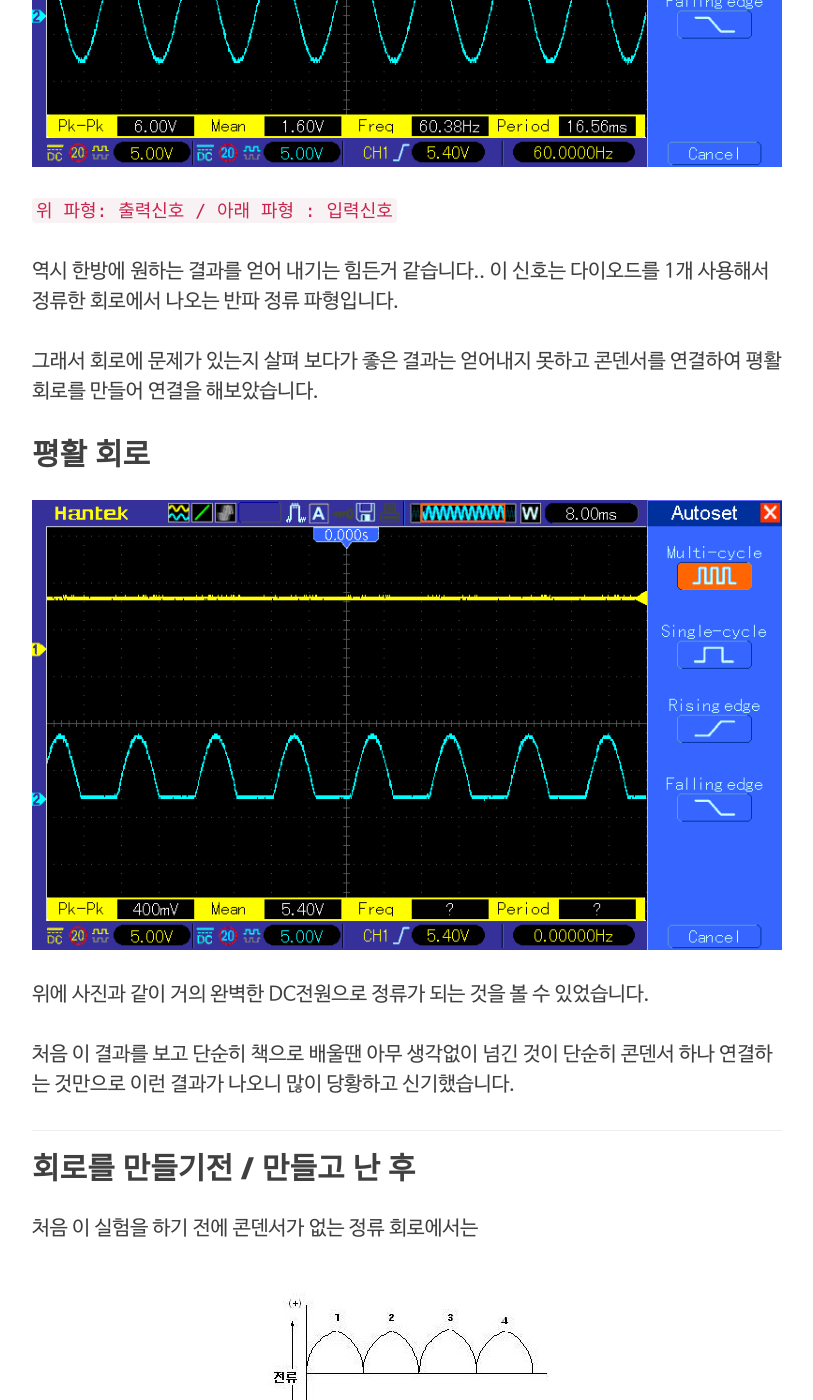
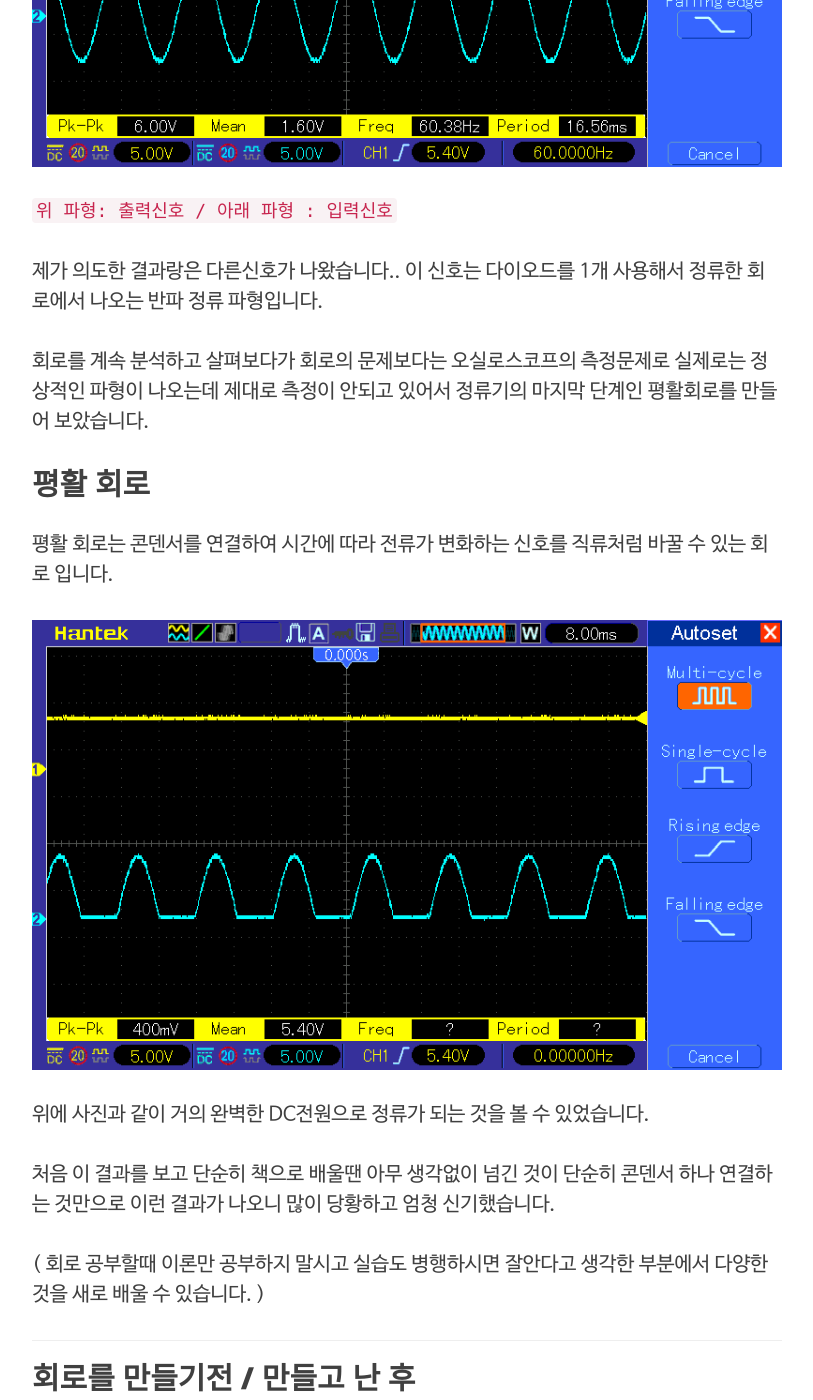
Before and after one commit to fbqweasd/fbqweasd.github.io, a Jekyll site: the page built from _posts/2019-04-03-full.md, in a window 1280 px wide and 1400 px high, scrolled down 2411 px. Shown: the whole window, without its empty margins (233-1046 px from the left). Built offline with Jekyll 4.4.1, drawn with Linux system fonts in a browser that asks for light colours; nearby versions of some CDN libraries; comment, search, counter and statistics services are not loaded; some of the changed text lies outside the part shown.

Commit message:
full post update

```diff
--- a/_posts/2019-04-03-full.md
+++ b/_posts/2019-04-03-full.md
@@ -36,17 +36,22 @@ category: 개인공부
 
   `위 파형: 출력신호 / 아래 파형 : 입력신호`
 
-역시 한방에 원하는 결과를 얻어 내기는 힘든거 같습니다..  이 신호는 다이오드를 1개 사용해서 정류한 회로에서 나오는 반파 정류 파형입니다.
+제가 의도한 결과랑은 다른신호가 나왔습니다.. 이 신호는 다이오드를 1개 사용해서 정류한 회로에서 나오는 반파 정류 파형입니다.
 
-그래서 회로에 문제가 있는지 살펴 보다가 좋은 결과는 얻어내지 못하고 콘덴서를 연결하여 평활회로를 만들어 연결을 해보았습니다.
+회로를 계속 분석하고 살펴보다가 회로의 문제보다는 오실로스코프의 측정문제로 실제로는 정상적인 파형이 나오는데 제대로 측정이 안되고 있어서
+정류기의 마지막 단계인 평활회로를 만들어 보았습니다.
 
 ## 평활 회로
+
+평활 회로는 콘덴서를 연결하여 시간에 따라 전류가 변화하는 신호를 직류처럼 바꿀 수 있는 회로 입니다.
 
 ![오실로스코프_콘덴서](/img/2019-04-03/output_add_cap.bmp)
 
 위에 사진과 같이 거의 완벽한 DC전원으로 정류가 되는 것을 볼 수 있었습니다.
 
-처음 이 결과를 보고 단순히 책으로 배울땐 아무 생각없이 넘긴 것이 단순히 콘덴서 하나 연결하는 것만으로 이런 결과가 나오니 많이 당황하고 신기했습니다.
+처음 이 결과를 보고 단순히 책으로 배울땐 아무 생각없이 넘긴 것이 단순히 콘덴서 하나 연결하는 것만으로 이런 결과가 나오니 많이 당황하고 엄청 신기했습니다.
+
+( 회로 공부할때 이론만 공부하지 말시고 실습도 병행하시면 잘안다고 생각한 부분에서 다양한 것을 새로 배울 수 있습니다. )
 
 ----------
 
@@ -62,8 +67,5 @@ category: 개인공부
 
 리플전류가 있어서 완벽한 DC전원이 되지 못하는 모습을 생각하였습니다.
 
-**하지만** 결과는 오실로스코프 연결을 잘못해서 이런 결과가 나온 걸 수 도 있지만 전파 정류기 OUTPUT에서 반파 정류기의 신호가 나오고 콘덴서 하나로 거의 완벽한 정류가 가능할 것을 보았습니다.
-
-**추가 +)**
-
-추후에 계속하여 회로를 만들어보고 LED를 연결하여 실험을 해본 결과 재대로 맥류가 만들어지는 것을 볼 수 있었습니다. 따라서 오실로스코프의 문제로 측정이 이상하게 된거 같습니다.
+하지만 리플 전류가 없이 완벽한 DC전원이 되는 모습을 보여주어 전자회로 공부를 실습과 병행해야 제대로된
+공부를 할 수 있다고 생각하게 되었습니다.
```
Also changed, not shown: other parts of _posts/2019-04-03-full.md (+1 -1 lines).
